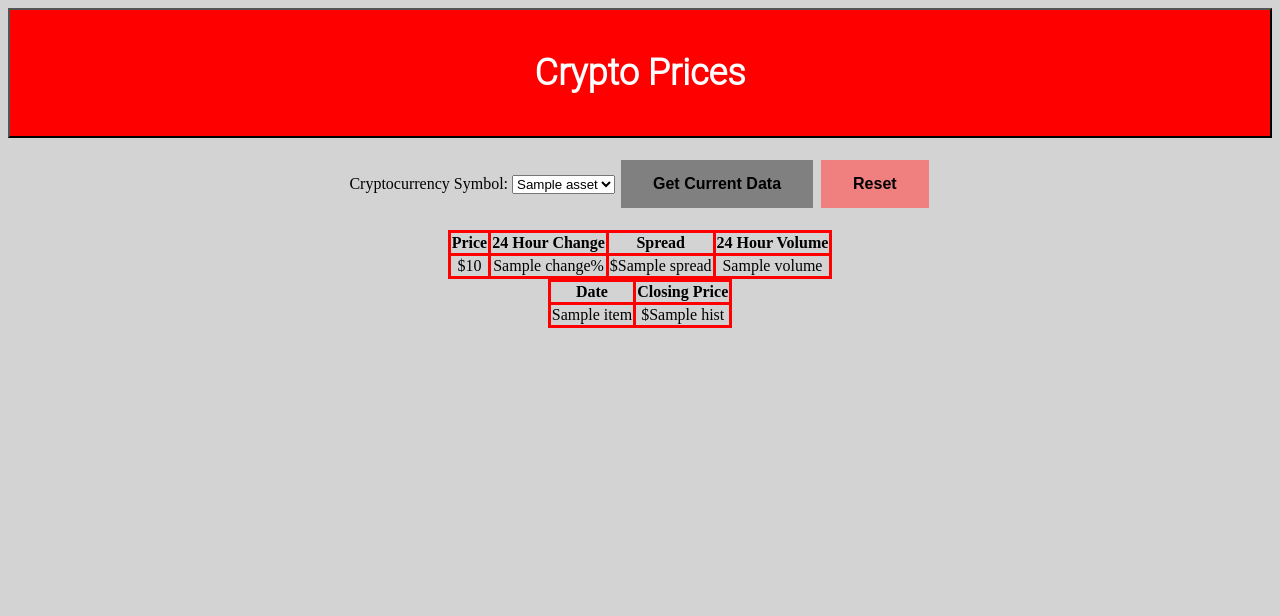
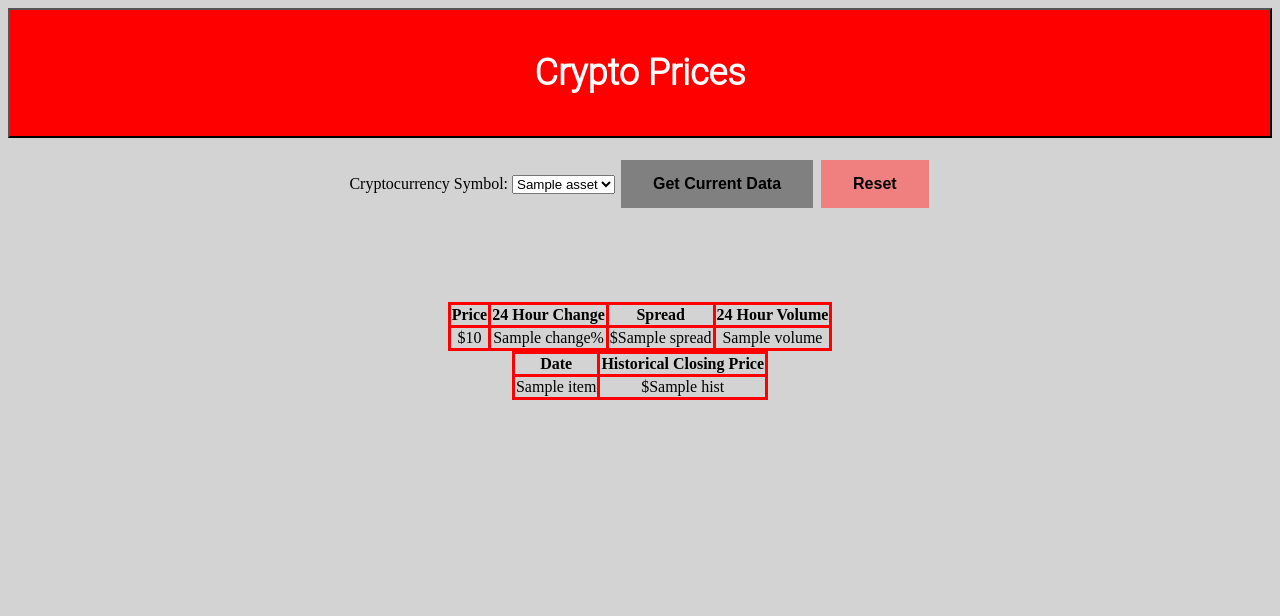
Before and after one commit to tsantanam/CryptoPrices, a Flask app: template templates/index.html in a window 1280 px wide. Shown: the top 616 px of the page. Run offline with Flask 2, Linux system fonts and the light colour scheme; the template is opened without the code that fills it: most values are stand-ins (such as "Sample title", 1, 10 or a date in 2020).

Commit message:
Update index.html

```diff
--- a/templates/index.html
+++ b/templates/index.html
@@ -179,11 +179,13 @@
     <td>${{spread}}</td>
     <td>{{volume}}</td>
   </tr>
+                <br><br>
+                <br><br>
 </table>
             <table class="center">
                 <tr>
     <th>Date</th>
-    <th>Closing Price</th>
+    <th>Historical Closing Price</th>
   </tr>
 {% for item in xaxis %}
 <TR>
```
